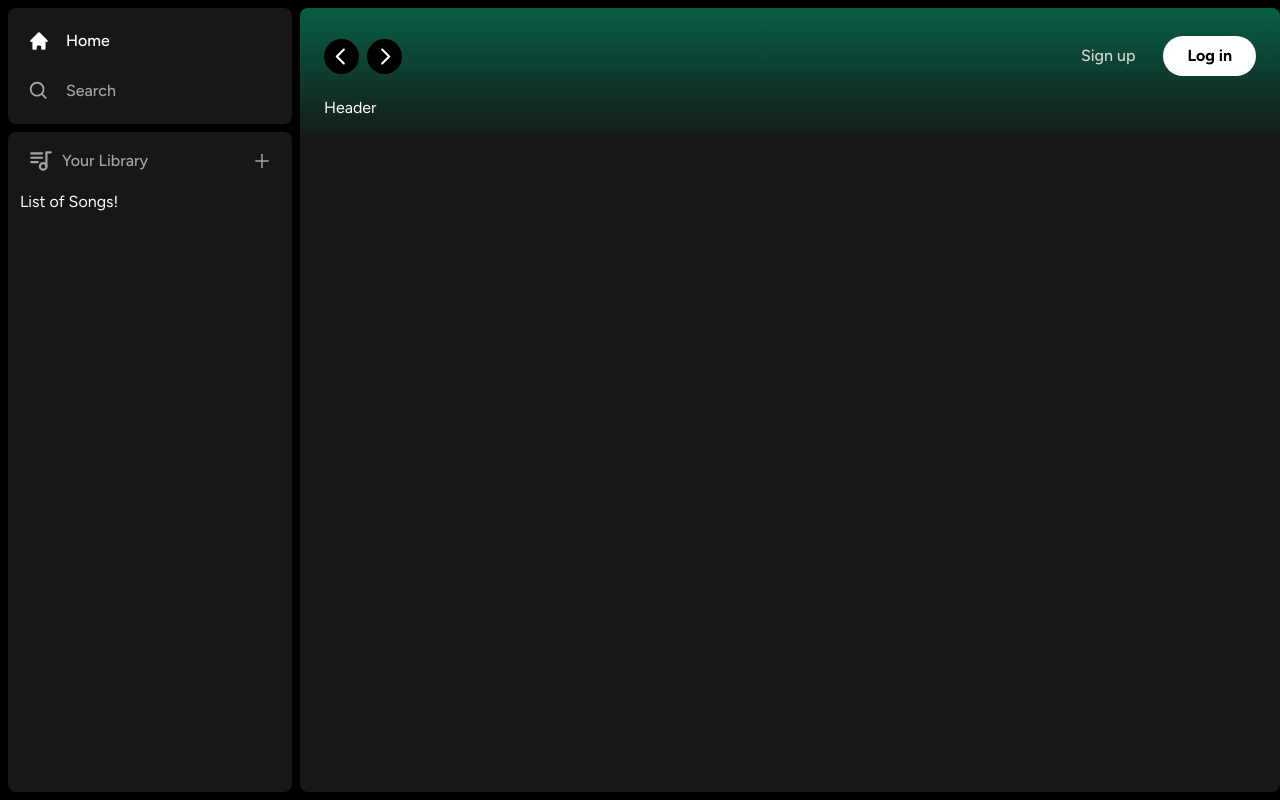
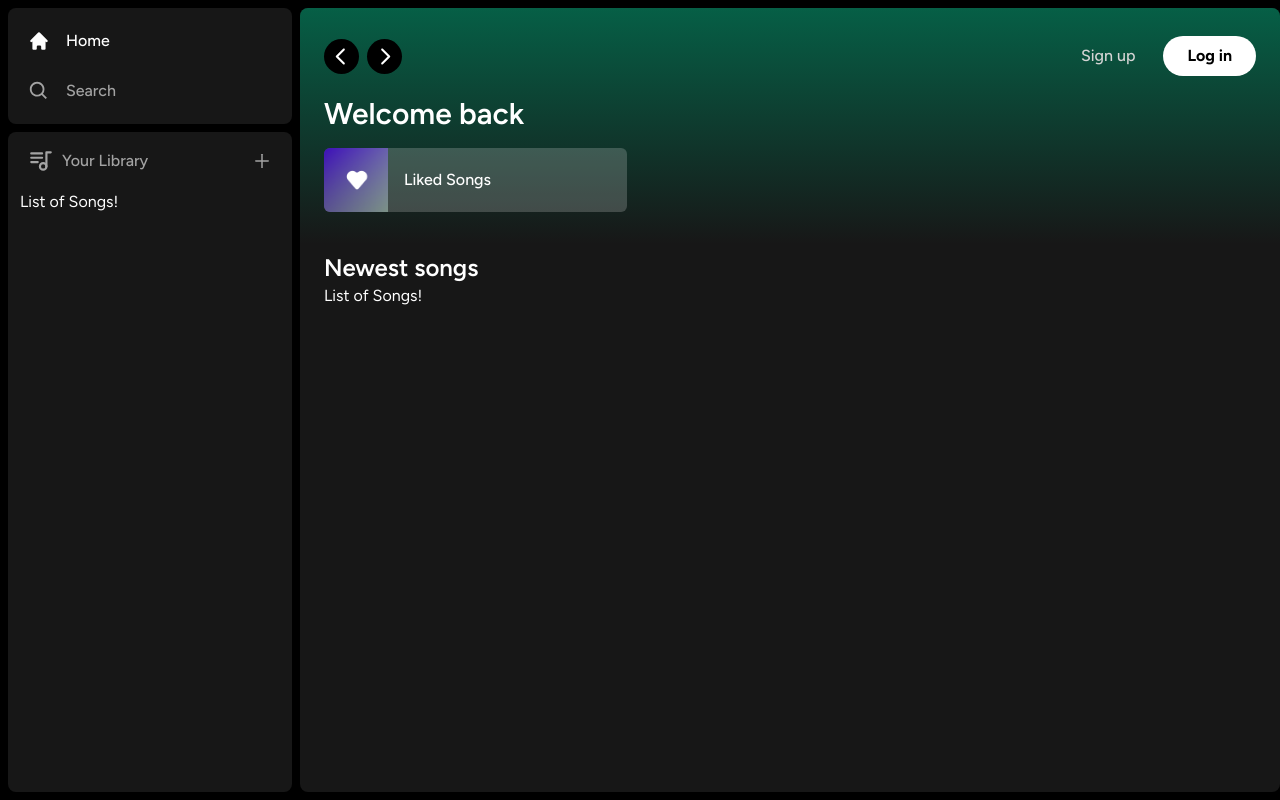
Before and after one commit to ReshadDev/spotify-clone, a Next.js app: page / in a window 1280 px wide. Built offline with nearby package versions, Linux system fonts and the light colour scheme.

Commit message:
update layout

```diff
--- a/app/(site)/page.tsx
+++ b/app/(site)/page.tsx
@@ -1,4 +1,5 @@
 import Header from "@/components/Header";
+import ListItem from "@/components/ListItem";
 
 export default function Home() {
   return (
@@ -7,7 +8,24 @@
   bg-neutral-900 rounded-lg h-full w-full overflow-hidden overflow-y-auto
   "
     >
-      <Header>Header</Header>
+      <Header>
+        <div className="mb-2 ">
+          <h1 className="text-white text-3xl font-semibold">Welcome back</h1>
+          <div className="grid grid-cols-1 sm:grid-cols-2 xl:grid-cols-3 2xl:grid-cols-4 gap-3 mt-4">
+            <ListItem
+              name="Liked Songs"
+              href="liked"
+              image="/images/liked.png"
+            />
+          </div>
+        </div>
+      </Header>
+      <div className="mt-2 mb-7 px-6">
+        <div className="flex justify-between items-center">
+          <h1 className="text-whiye text-2xl font-semibold">Newest songs</h1>
+        </div>
+        <div>List of Songs!</div>
+      </div>
     </div>
   );
 }
--- /dev/null
+++ b/components/ListItem.tsx
@@ -0,0 +1,40 @@
+"use client";
+
+import Image from "next/image";
+import { useRouter } from "next/navigation";
+import { FaPlay } from "react-icons/fa";
+
+interface ListItemProps {
+  image: string;
+  name: string;
+  href: string;
+}
+
+const ListItem: React.FC<ListItemProps> = ({ image, name, href }) => {
+  const router = useRouter();
+
+  const onClick = () => {
+    // add auth before push
+    router.push(href);
+  };
+
+  return (
+    <button
+      onClick={onClick}
+      className="relative group flex items-center rounded-md overflow-hidden gap-x-4 bg-neutral-100/10 hover: bg-neutral-100/20 pr-4 transition"
+    >
+      <div className="relative min-h-[64px] min-w-[64px]">
+        <Image className="object-cover" fill src={image} alt="like-icon" />
+      </div>
+      <p className="font-medium truncate py-5">{name}</p>
+      <div
+        className="absolute transition opacity-0 rounded-full flex items-center justify-center bg-green-500 p-4 drop-shadow-md right-5 group-hover:opacity-100
+      hover:scale-110"
+      >
+        <FaPlay className="text-black" />
+      </div>
+    </button>
+  );
+};
+
+export default ListItem;
```
Also changed, not shown: public/images/liked.png (added).
